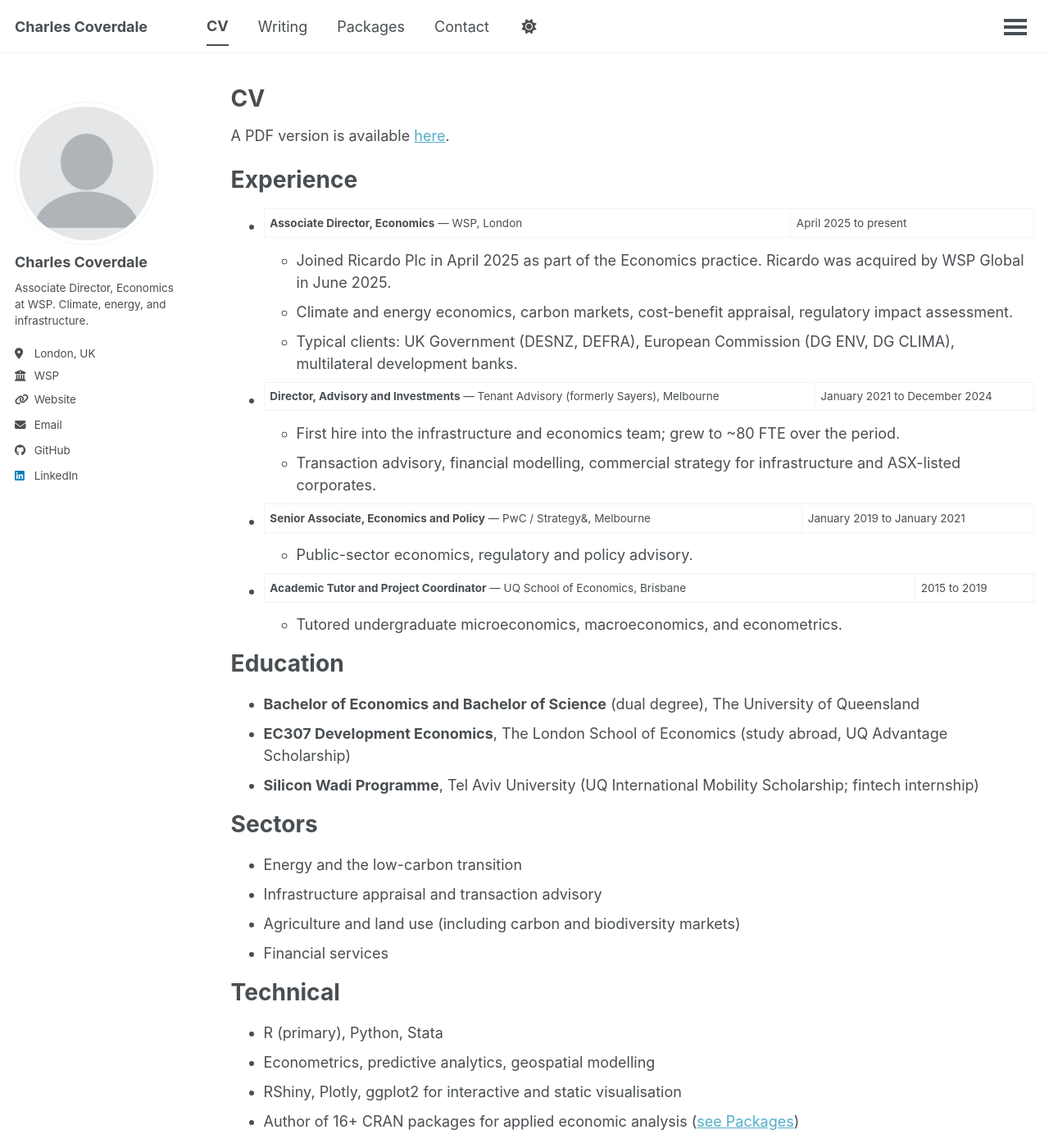
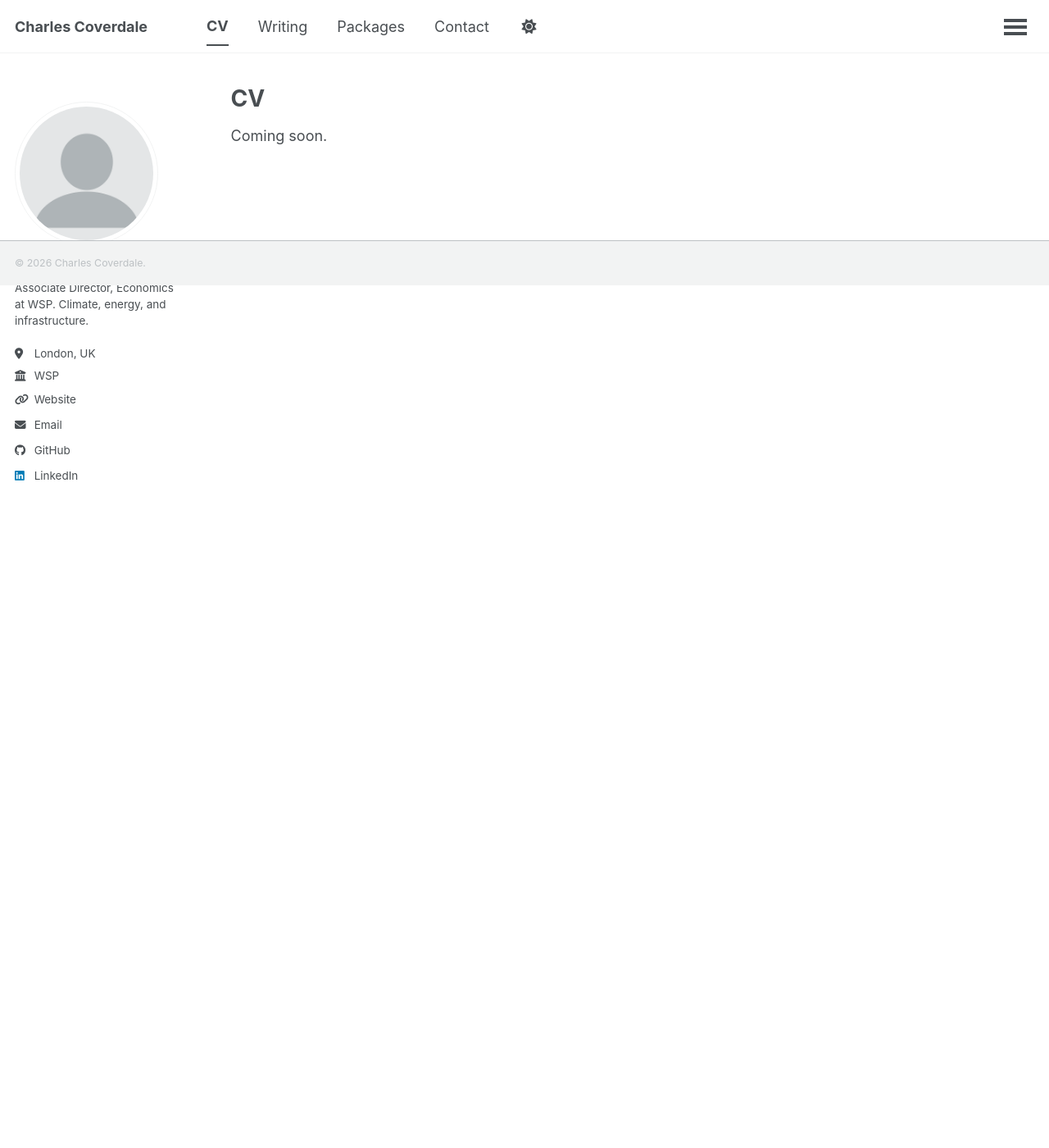
Before and after one commit to charlescoverdale/charlescoverdale.github.io, a Jekyll site: the page built from _pages/cv.md, in a window 1280 px wide and 1400 px high. Shown: the whole window at 82% size. Built offline with Jekyll 4.4.1, drawn with Linux system fonts in a browser that asks for light colours; a script that is not in the unit is left out; some of the changed text lies outside the part shown.

Commit message:
Force light theme, strip footer, wipe CV placeholder
- Override dark theme SCSS to use light-theme values so the site is
  always white background regardless of the visitor's system preference.
  Matches the reference site (ozgurbozcaga.github.io).
- Remove footer Follow/GitHub/Feed links and Sitemap link.
- Footer now shows only copyright line.
- Remove MathJax and Mermaid scripts (not needed).
- Hide RSS feed icon via config.
- CV page wiped to "Coming soon" placeholder.

```diff
--- a/_config.yml
+++ b/_config.yml
@@ -113,7 +113,7 @@ staticman:
       options:
         format           : "iso8601"
 atom_feed:
-  hide                   : false
+  hide                   : true
   path                   :
 
 # SEO
--- a/_includes/footer.html
+++ b/_includes/footer.html
@@ -1,25 +1,5 @@
 {% include base_path %}
 
-{% if site.author.github or site.author.bitbucket or site.atom_feed.hide != true %}
-<div class="page__footer-follow">
-  <ul class="social-icons">
-    {% if site.data.ui-text[site.locale].follow_label %}
-      <li><strong>{{ site.data.ui-text[site.locale].follow_label }}</strong></li>
-    {% endif %}
-    {% if site.author.github %}
-      <li><a href="https://github.com/{{ site.author.github }}"><i class="fab fa-github" aria-hidden="true"></i> GitHub</a></li>
-    {% endif %}
-    {% if site.author.bitbucket %}
-      <li><a href="https://bitbucket.org/{{ site.author.bitbucket }}"><i class="fab fa-bitbucket" aria-hidden="true"></i> Bitbucket</a></li>
-    {% endif %}
-    {% if site.atom_feed.hide != true %}
-    <li><a href="{% if site.atom_feed.path %}{{ site.atom_feed.path }}{% else %}{{ base_path }}/feed.xml{% endif %}"><i class="fa fa-fw fa-rss-square" aria-hidden="true"></i> {{ site.data.ui-text[site.locale].feed_label | default: "Feed" }}</a></li>
-    {% endif %}
-  </ul>
+<div class="page__footer-copyright">
+  &copy; {{ site.time | date: '%Y' }} {{ site.name | default: site.title }}.
 </div>
-{% endif %}
-
-<div class="page__footer-copyright">
-  &copy; {{ site.time | date: '%Y' }} {{ site.name | default: site.title }}, {{ site.data.ui-text[site.locale].powered_by | default: "Powered by" }} <a href="https://jekyllrb.com" rel="nofollow">Jekyll</a> &amp; <a href="https://github.com/academicpages/academicpages.github.io">AcademicPages</a>, a fork of <a href="https://mademistakes.com/work/minimal-mistakes-jekyll-theme/" rel="nofollow">Minimal Mistakes</a>.<br />
-  Site last updated {{ "now" | date: '%Y-%m-%d' }}
-</div>
--- a/_includes/footer/custom.html
+++ b/_includes/footer/custom.html
@@ -1,16 +1,5 @@
 <!-- start custom footer snippets -->
 
-<a href="/sitemap/">Sitemap</a>
-
-<!-- Support for MatJax -->
-<script defer src="https://cdnjs.cloudflare.com/polyfill/v3/polyfill.min.js?features=es6"></script>
-<script defer src="https://cdn.jsdelivr.net/npm/mathjax@3/es5/tex-mml-chtml.js" id="MathJax-script"></script>
-
-<!-- Support for Mermaid -->
-<script type="module">
-    import mermaid from 'https://cdn.jsdelivr.net/npm/mermaid@11/dist/mermaid.esm.min.mjs';
-    mermaid.initialize({startOnLoad:true, theme:'default'});
-    await mermaid.run({querySelector:'code.language-mermaid'});
-</script>
+<!-- MathJax and Mermaid removed; not needed for this site -->
 
 <!-- end custom footer snippets -->
--- a/_pages/cv.md
+++ b/_pages/cv.md
@@ -7,48 +7,4 @@ redirect_from:
   - /resume
 ---
 
-{% include base_path %}
-
-A PDF version is available [here](/files/coverdale-cv.pdf).
-
-Experience
-======
-* **Associate Director, Economics** — WSP, London | April 2025 to present
-  * Joined Ricardo Plc in April 2025 as part of the Economics practice. Ricardo was acquired by WSP Global in June 2025.
-  * Climate and energy economics, carbon markets, cost-benefit appraisal, regulatory impact assessment.
-  * Typical clients: UK Government (DESNZ, DEFRA), European Commission (DG ENV, DG CLIMA), multilateral development banks.
-
-* **Director, Advisory and Investments** — Tenant Advisory (formerly Sayers), Melbourne | January 2021 to December 2024
-  * First hire into the infrastructure and economics team; grew to ~80 FTE over the period.
-  * Transaction advisory, financial modelling, commercial strategy for infrastructure and ASX-listed corporates.
-
-* **Senior Associate, Economics and Policy** — PwC / Strategy&, Melbourne | January 2019 to January 2021
-  * Public-sector economics, regulatory and policy advisory.
-
-* **Academic Tutor and Project Coordinator** — UQ School of Economics, Brisbane | 2015 to 2019
-  * Tutored undergraduate microeconomics, macroeconomics, and econometrics.
-
-Education
-======
-* **Bachelor of Economics and Bachelor of Science** (dual degree), The University of Queensland
-* **EC307 Development Economics**, The London School of Economics (study abroad, UQ Advantage Scholarship)
-* **Silicon Wadi Programme**, Tel Aviv University (UQ International Mobility Scholarship; fintech internship)
-
-Sectors
-======
-* Energy and the low-carbon transition
-* Infrastructure appraisal and transaction advisory
-* Agriculture and land use (including carbon and biodiversity markets)
-* Financial services
-
-Technical
-======
-* R (primary), Python, Stata
-* Econometrics, predictive analytics, geospatial modelling
-* RShiny, Plotly, ggplot2 for interactive and static visualisation
-* Author of 16+ CRAN packages for applied economic analysis ([see Packages](/packages/))
-
-Professional memberships
-======
-* Associate Fellow, Higher Education Academy (UK)
-* Member, Economic Society of Australia
+Coming soon.
--- a/_sass/theme/_default_dark.scss
+++ b/_sass/theme/_default_dark.scss
@@ -1,21 +1,23 @@
 /* ==========================================================================
     DEFAULT THEME - DARK VERSION
+    Overridden to match light theme (force light-only appearance).
     ========================================================================== */
 
 /* Color codes used for the theme */
-$primary-color              : #0ea1c5;
+$primary-color              : #2f7f93;
 $gray                       : #7a8288;
 $dark-gray                  : mix(#000, $gray, 40%);
 $darker-gray                : mix(#000, $gray, 60%);
 $light-gray                 : mix(#fff, $gray, 50%);
+$lighter-gray               : mix(#fff, $gray, 90%);
 
-$background                 : #474747;
+$background                 : #fff;
 $background-light           : mix(#fff, $background, 80%);
 $background-lighter         : mix(#fff, $background, 90%);
-$text                       : #ffffff;
-$link                       : #0ea1c5;
-$link-dark                  : mix(#000, $link, 25%);
-$link-light                 : mix(#fff, $link, 25%);
+$text                       : $dark-gray;
+$link                       : #52adc8;
+$link-dark                  : mix(#000, #2f7f93, 25%);
+$link-light                 : mix(#fff, #2f7f93, 25%);
 
 /* Color codes used for the site */
 $danger-color               : #ee5f5b;
@@ -34,22 +36,22 @@ $navicon-height             : 4px;
 $sidebar-link-max-width     : 250px;
 $sidebar-screen-min-width   : 1024px;
 
-/* Dark theme for the site */
+/* Force light theme even when data-theme="dark" is set */
 html[data-theme="dark"] {
     --global-base-color                 : #{$primary-color};
-    --global-bg-color                   : #{$background};
-    --global-footer-bg-color            : #{$background};
-    --global-border-color               : #{$light-gray};
-    --global-dark-border-color          : #{$background-light};
+    --global-bg-color                   : #fff;
+    --global-footer-bg-color            : #f2f3f3;
+    --global-border-color               : #{$lighter-gray};
+    --global-dark-border-color          : #bdc1c4;
     --global-code-background-color      : #fafafa;
     --global-code-text-color            : #{$darker-gray};
-    --global-fig-caption-color          : #{$light-gray};
+    --global-fig-caption-color          : mix(#fff,  #{$dark-gray}, 25%);
     --global-link-color                 : #{$link};
     --global-link-color-hover           : #{$link-dark};
     --global-link-color-visited         : #{$link-light};
-    --global-masthead-link-color        : #{$text};
-    --global-masthead-link-color-hover  : #{$primary-color};
-    --global-text-color                 : #{$text};
-    --global-text-color-light           : #f3f3f3;
-    --global-thead-color                : #{$background-lighter};
+    --global-masthead-link-color        : #{$dark-gray};
+    --global-masthead-link-color-hover  : mix(#000, #{$gray}, 25%);
+    --global-text-color                 : #{$dark-gray};
+    --global-text-color-light           : #{$light-gray};
+    --global-thead-color                : #{$lighter-gray};
 }
```
